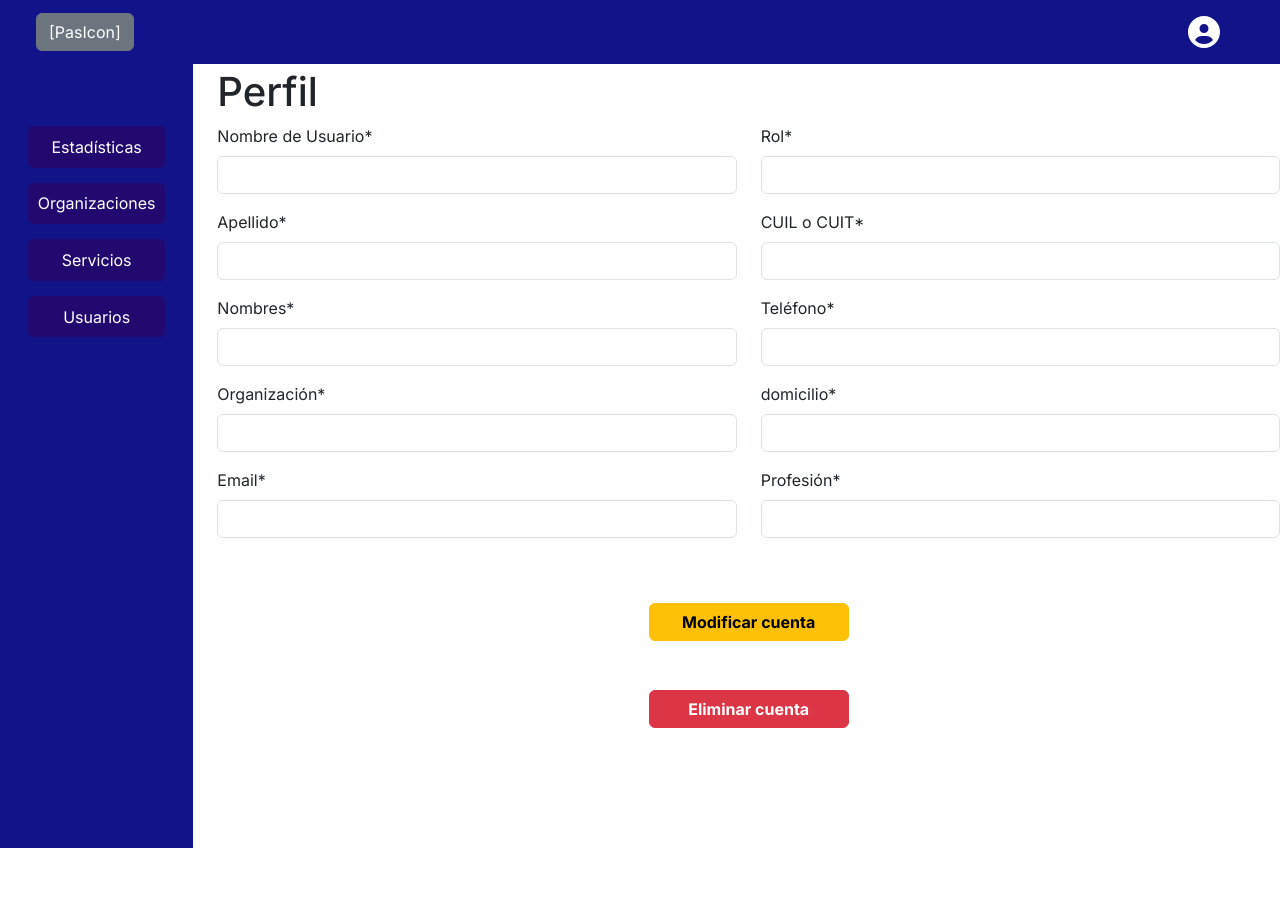
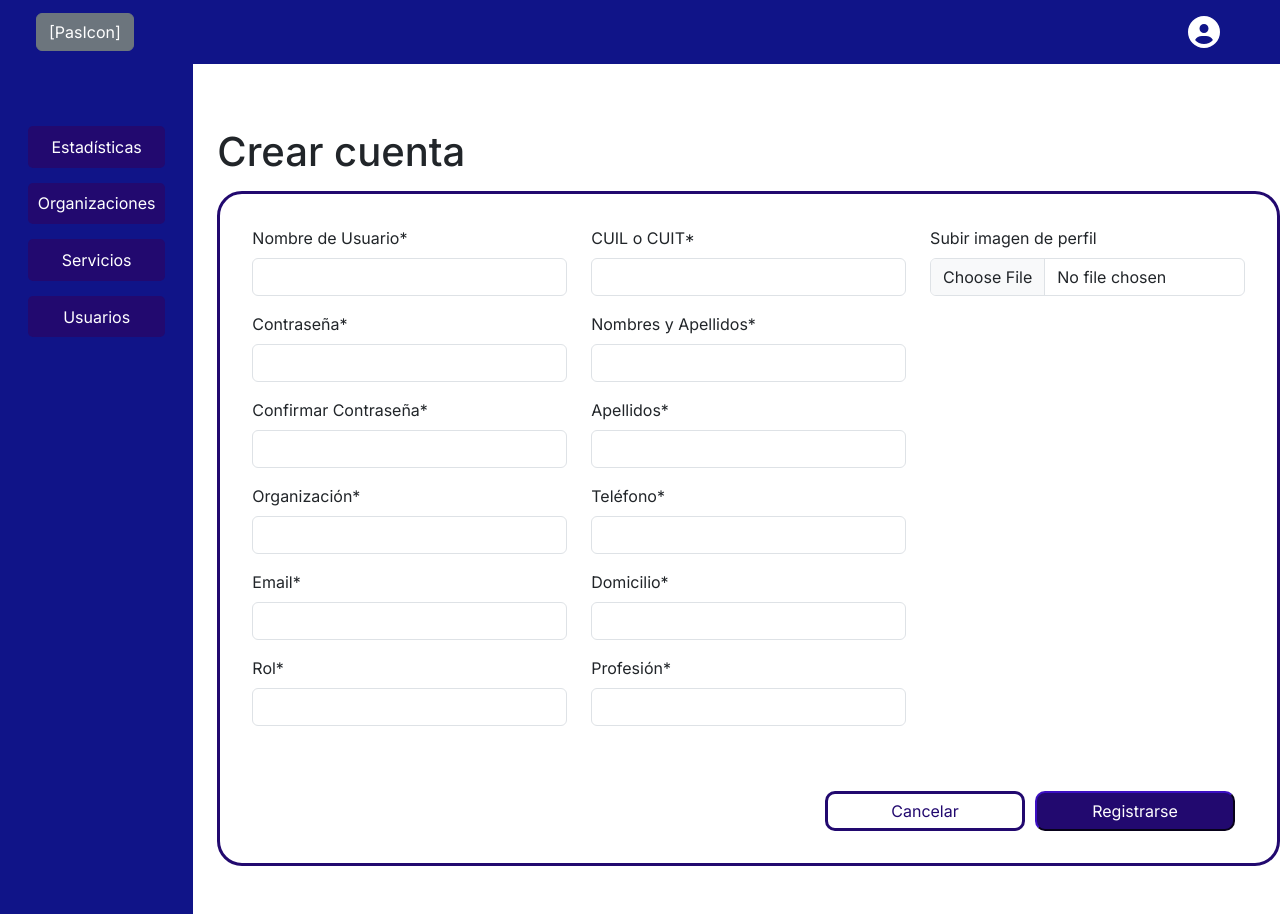
Before and after one commit to dreschpedro/proyectoPas, a Next.js app in the folder client/: page /usuarios/crearUsuario in a window 1280 px wide. Before the commit the page ends 848 px from the top, so only its background shows below. Built offline with nearby package versions, Linux system fonts and the light colour scheme; no server answers.

Commit message:
front users

```diff
--- /dev/null
+++ b/client/app/usuarios/crearUsuario/page.jsx
@@ -0,0 +1,182 @@
+"use client"
+
+import React, { useState, useEffect } from 'react';
+import { Form, Button, InputGroup } from 'react-bootstrap';
+import instance from '@/app/axiosConfig';
+import { Container } from 'react-bootstrap';
+import Row from 'react-bootstrap/Row';
+import Col from 'react-bootstrap/Col';
+
+function RegistroUsuarios() {
+  const roles = ['Data-Entry', 'Administrador', 'Consultor'];
+
+  // State para almacenar las instituciones obtenidas del backend
+  const [instituciones, setInstituciones] = useState([]);
+  // State para almacenar la institución seleccionada
+  const [selectedInstitucion, setSelectedInstitucion] = useState('');
+
+  useEffect(() => {
+    // Lógica para obtener la lista de instituciones desde el backend utilizando la instancia de axios
+    instance.get('/institucion/') // La solicitud se enviará automáticamente a 'http://localhost:3005/api/institucion/'
+      .then((response) => {
+        console.log('Respuesta del backend:', response.data);
+        setInstituciones(response.data);
+      })
+      .catch((error) => console.error('Error al obtener las instituciones:', error));
+  }, []);
+
+
+  const handleImageUpload = (event) => {
+    // Lógica para manejar la carga de la imagen
+  };
+
+  const handleSubmit = (event) => {
+    event.preventDefault();
+    // Aquí puedes agregar la lógica para manejar el envío del formulario y crear el usuario en el backend
+    const formData = new FormData(event.target);
+    formData.append('institucion', selectedInstitucion);
+    // Luego envías los datos del formulario al backend para registrar el usuario utilizando Axios
+    axios.post('/api/usuario/registrar', formData) // Ruta correcta para registrar el usuario en el backend
+      .then((response) => {
+        // Aquí puedes manejar la respuesta del backend si es necesario
+        console.log('Usuario registrado exitosamente:', response.data);
+      })
+      .catch((error) => console.error('Error al registrar el usuario:', error));
+  };
+
+  return (
+<>
+<h1 className='titulo'>Crear cuenta</h1>
+<Form onSubmit={handleSubmit} className='bordesito' >
+
+
+
+
+
+      <Row>
+        <Col md>
+
+        <Form.Group controlId="formtext">
+            <Form.Group className="mb-3" controlId="exampleForm.ControlInput1">
+              <Form.Label>Nombre de Usuario*</Form.Label>
+              <Form.Control type="text" placeholder="" />
+            </Form.Group>
+          </Form.Group>
+
+
+          <Form.Group controlId="formPassword">
+            <Form.Group className="mb-3" controlId="exampleForm.ControlInput1">
+              <Form.Label>Contraseña*</Form.Label>
+              <Form.Control type="password" placeholder="" />
+            </Form.Group>
+          </Form.Group>
+
+          <Form.Group controlId="formPassword2">
+            <Form.Group className="mb-3" controlId="exampleForm.ControlInput1">
+              <Form.Label>Confirmar Contraseña*</Form.Label>
+              <Form.Control type="password" placeholder="" />
+            </Form.Group>
+          </Form.Group>
+
+          <Form.Group controlId="formOrganizacion">
+            <Form.Group className="mb-3" controlId="exampleForm.ControlInput1">
+              <Form.Label>Organización*</Form.Label>
+              <Form.Control type="text" placeholder="" />
+            </Form.Group>
+          </Form.Group>
+
+          <Form.Group controlId="formEmail">
+            <Form.Group className="mb-3" controlId="exampleForm.ControlInput1">
+              <Form.Label>Email*</Form.Label>
+              <Form.Control type="email" placeholder="" />
+            </Form.Group>
+          </Form.Group>
+
+          <Form.Group controlId="formEmail">
+            <Form.Group className="mb-3" controlId="exampleForm.ControlInput1">
+              <Form.Label>Rol*</Form.Label>
+              <Form.Control type="text" placeholder="" />
+            </Form.Group>
+          </Form.Group>
+
+        </Col>
+
+
+
+
+        <Col md>
+
+        <Form.Group controlId="formCuilt">
+            <Form.Group className="mb-3" controlId="exampleForm.ControlInput1">
+              <Form.Label>CUIL o CUIT*</Form.Label>
+              <Form.Control type="text" placeholder="" />
+            </Form.Group>
+          </Form.Group>
+
+          <Form.Group controlId="formName">
+            <Form.Group className="mb-3" controlId="exampleForm.ControlInput1">
+              <Form.Label>Nombres y Apellidos*</Form.Label>
+              <Form.Control type="text" placeholder="" />
+            </Form.Group>
+          </Form.Group>
+
+          <Form.Group controlId="formApe">
+            <Form.Group className="mb-3" controlId="exampleForm.ControlInput1">
+              <Form.Label>Apellidos*</Form.Label>
+              <Form.Control type="text" placeholder="" />
+            </Form.Group>
+          </Form.Group>
+
+          <Form.Group controlId="formNumber">
+            <Form.Group className="mb-3" controlId="exampleForm.ControlInput1">
+              <Form.Label>Teléfono*</Form.Label>
+              <Form.Control type="text" placeholder="" />
+            </Form.Group>
+          </Form.Group>
+
+          <Form.Group controlId="formDomicilio">
+            <Form.Group className="mb-3" controlId="exampleForm.ControlInput1">
+              <Form.Label>Domicilio*</Form.Label>
+              <Form.Control type="text" placeholder="" />
+            </Form.Group>
+          </Form.Group>
+
+          <Form.Group controlId="formProfesion">
+            <Form.Group className="mb-3" controlId="exampleForm.ControlInput1">
+              <Form.Label>Profesión*</Form.Label>
+              <Form.Control type="text" placeholder="" />
+            </Form.Group>
+          </Form.Group>
+
+
+
+
+
+        </Col>
+
+
+        <Col md={{ order: 'last' }} xs={{ order: 'first' }}>
+
+        <Form.Group controlId="formFile">
+            <Form.Label>Subir imagen de perfil</Form.Label>
+            <Form.Control type="file" onChange={handleImageUpload} />
+          </Form.Group>
+
+        </Col>
+      </Row>
+
+      <div style={{ display: 'flex', justifyContent: 'end', marginTop: '49px' }}>
+            <button type="submit" className='bouttoncancel'>
+              Cancelar
+            </button>
+
+            <button className='buttonRegistrar' type="submit">
+              Registrarse
+            </button>
+          </div>
+    </Form>
+    </>
+  );
+}
+
+export default RegistroUsuarios;
--- a/client/sass/styles.scss
+++ b/client/sass/styles.scss
@@ -29,3 +29,47 @@ Link{
   height: 2rem;
   width: 2rem;
 }
+
+/* Estilos para cambiar el color del icono del menú hamburguesa */
+.navbar-toggle-custom .navbar-toggler-icon {
+  color: #ffffff; /* Cambia este valor al color deseado */
+}
+
+.azulbg{
+  background-color: #101488;
+}
+
+.bordesito{
+  border: solid 3px;
+  border-radius: 25px;
+  border-color: #22096F;
+  padding: 2em;
+  margin-top: 15px;
+}
+
+.titulo{
+  margin-top: 5rem;
+}
+
+.bouttoncancel{
+  height: 2.5rem;
+  border: solid 3px;
+  border-radius: 10px;
+  border-color: #22096F;
+  color: #22096F;
+  background-color: #FFFFFF;
+  margin-right: 10px;
+  width: 200px;
+  font: bold;
+}
+
+.buttonRegistrar{
+  height: 2.5rem;
+  border-radius: 10px;
+  color: #ffffff;
+  background-color: #22096F;
+  border-color: #22096F;
+  margin-right: 10px;
+  width: 200px;
+  font: bold;
+}
```
Also changed, not shown: client/app/usuarios/usuarioCreate/page.jsx (+14 -10 lines), 1 other file (tests, documents, lock files or other folders).
